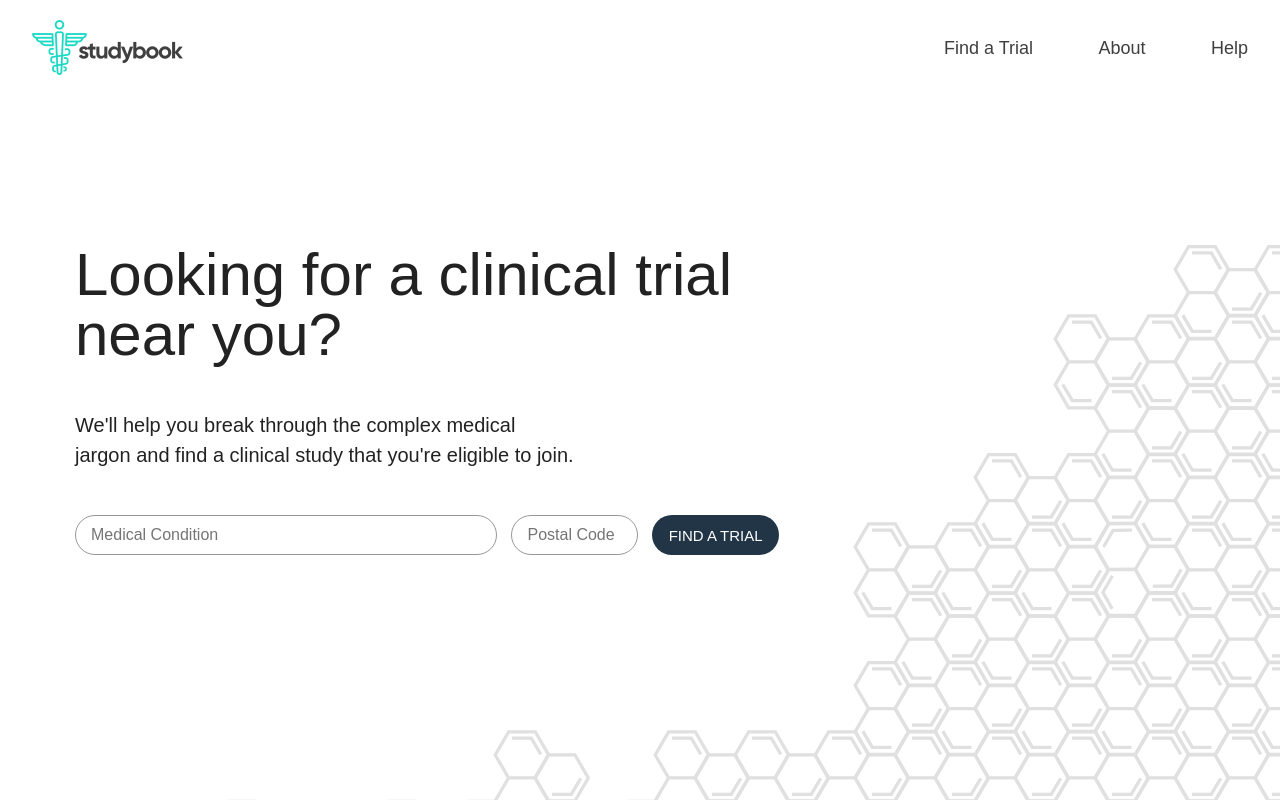
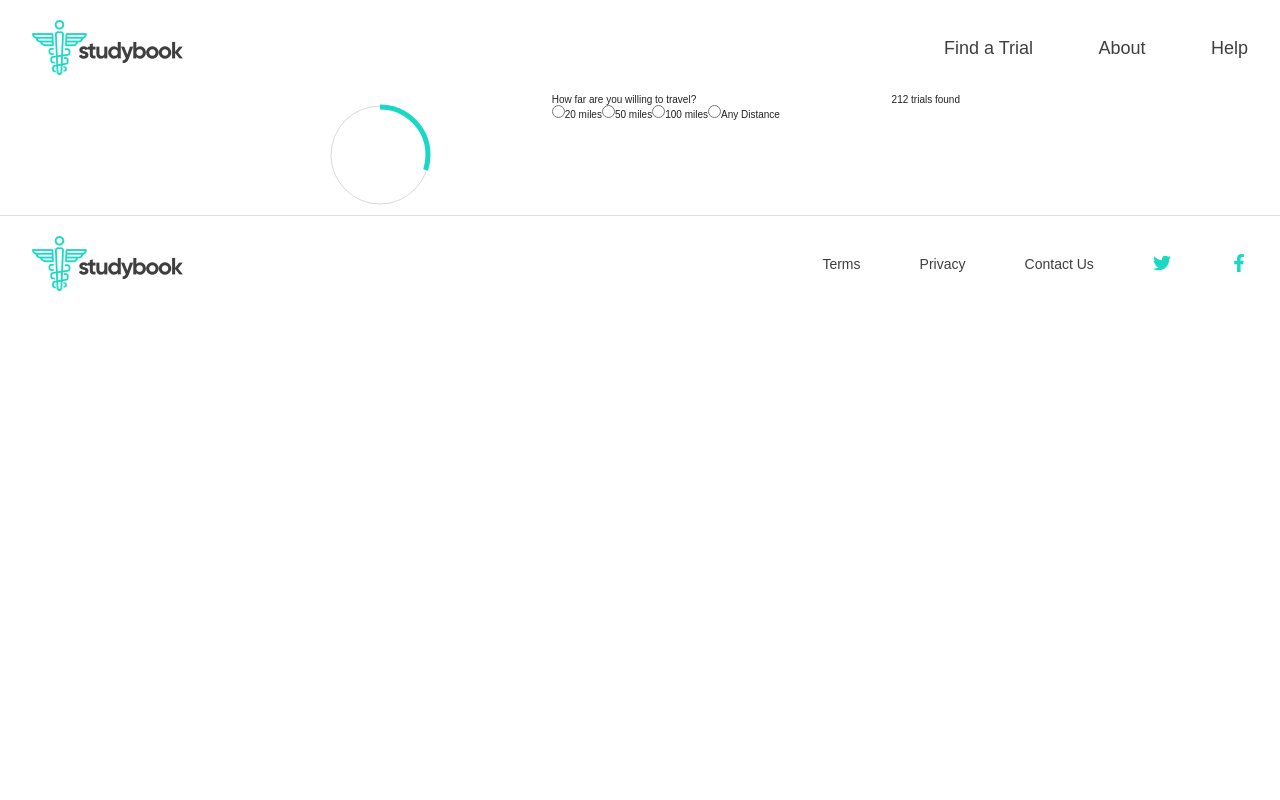
Before and after one commit to keveightysev/studybook, a React (Create React App) app: page /search in a window 1280 px wide. Shown: the top 800 px of the page. Built offline with nearby package versions, Linux system fonts and the light colour scheme.

Commit message:
Built progress circle

```diff
--- a/package.json
+++ b/package.json
@@ -3,6 +3,7 @@
   "version": "0.1.0",
   "private": true,
   "dependencies": {
+    "@reach/router": "^1.2.1",
     "prop-types": "^15.7.2",
     "react": "^16.10.2",
     "react-dom": "^16.10.2",
--- /dev/null
+++ b/src/components/Main/Search/Progress.jsx
@@ -0,0 +1,55 @@
+import React, { useRef, useEffect } from "react";
+import styled from "styled-components";
+
+const Progress = () => {
+  const progressCircle = useRef(null);
+
+  const setProgress = (percent, circumference) => {
+    return circumference - (percent / 100) * circumference;
+  };
+
+  useEffect(() => {
+    const circle = progressCircle.current;
+    const radius = circle.r.baseVal.value;
+    const circumference = radius * 2 * Math.PI;
+    circle.style.strokeDasharray = `${circumference} ${circumference}`;
+    const offset = setProgress(30, circumference);
+    circle.style.strokeDashoffset = offset;
+  }, []);
+
+  return (
+    <ProgressCircle>
+      <circle r="49" cx="60" cy="60" />
+      <circle
+        r="48"
+        cx="60"
+        cy="60"
+        strokeDashoffset={48 * 2 * Math.PI}
+        stroke="#1ad9c4"
+        strokeWidth="5px"
+        ref={progressCircle}
+      />
+    </ProgressCircle>
+  );
+};
+
+export default Progress;
+
+const ProgressCircle = styled.svg`
+  width: 120px;
+  height: 120px;
+
+  circle {
+    &:first-of-type {
+      fill: transparent;
+      stroke: #d9d9d9;
+      stroke-width: 1px;
+    }
+    &:last-of-type {
+      fill: transparent;
+      transition: stroke-dashoffset 350ms;
+      transform: rotate(-90deg);
+      transform-origin: 50% 50%;
+    }
+  }
+`;
--- /dev/null
+++ b/src/components/Main/Search/TentativeResults.jsx
@@ -0,0 +1,7 @@
+import React from "react";
+
+const TentativeResults = () => {
+  return <h2>212 trials found</h2>;
+};
+
+export default TentativeResults;
--- /dev/null
+++ b/src/components/Main/Search/TravelDistance.jsx
@@ -0,0 +1,29 @@
+import React from "react";
+
+const TravelDistance = () => {
+  return (
+    <div>
+      <h2>How far are you willing to travel?</h2>
+      <form>
+        <label htmlFor="twenty">
+          <input type="radio" id="twenty" name="distance" value="20" />
+          20 miles
+        </label>
+        <label htmlFor="fifty">
+          <input type="radio" id="fifty" name="distance" value="50" />
+          50 miles
+        </label>
+        <label htmlFor="hundred">
+          <input type="radio" id="hundred" name="distance" value="100" />
+          100 miles
+        </label>
+        <label htmlFor="anyDistance">
+          <input type="radio" id="anyDistance" name="distance" value="any" />
+          Any Distance
+        </label>
+      </form>
+    </div>
+  );
+};
+
+export default TravelDistance;
--- /dev/null
+++ b/src/components/Main/Search/index.jsx
@@ -0,0 +1,25 @@
+import React from "react";
+import styled from "styled-components";
+
+import TravelDistance from "./TravelDistance";
+import Progress from "./Progress";
+import TentativeResults from "./TentativeResults";
+
+const Search = () => {
+  return (
+    <SearchStyle>
+      <Progress />
+      <TravelDistance />
+      <TentativeResults />
+    </SearchStyle>
+  );
+};
+
+export default Search;
+
+const SearchStyle = styled.main`
+  width: 50%;
+  margin: 0 auto;
+  display: flex;
+  justify-content: space-between;
+`;
--- a/src/components/Main/index.jsx
+++ b/src/components/Main/index.jsx
@@ -1,12 +1,17 @@
 import React from "react";
 import styled from "styled-components";
+import { Router } from "@reach/router";
 
 import Landing from "./Landing";
+import Search from "./Search";
 
 const Main = () => {
   return (
     <MainStyle>
-      <Landing />
+      <Router>
+        <Landing path="/" />
+        <Search path="/search" />
+      </Router>
     </MainStyle>
   );
 };
```
Also changed, not shown: 1 other file (tests, documents, lock files or other folders).
